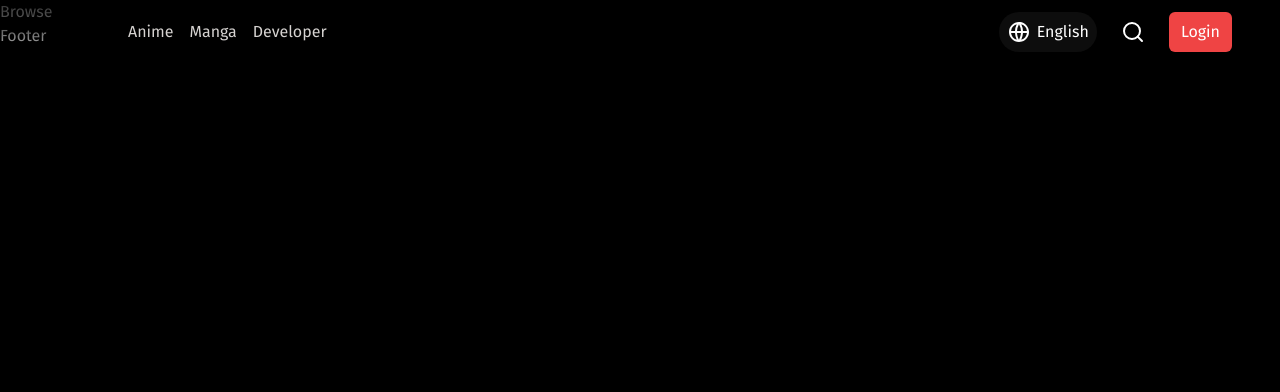
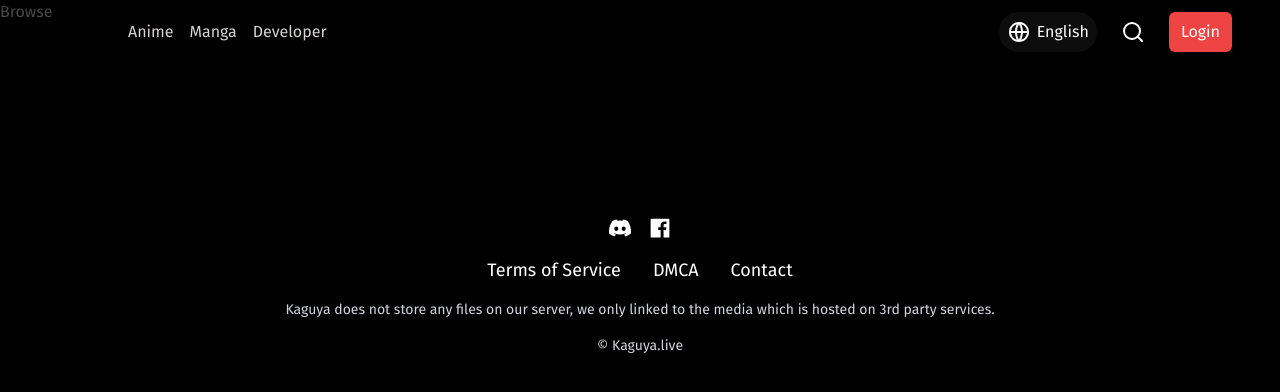
Before and after one commit to khaihoan-se/Akame, a Next.js app: page /browse in a window 1280 px wide. Shown: the top 392 px of the page. Built offline with nearby package versions, Linux system fonts and the light colour scheme.

Commit message:
🚂 Footer 🚂

```diff
--- a/src/components/partials/Footer.tsx
+++ b/src/components/partials/Footer.tsx
@@ -1,9 +1,48 @@
 import React from 'react'
+import Logo from '../shared/Logo'
+import { DISCORD_URL, FACEBOOK_URL } from "@/constants";
+import { AiFillFacebook } from "react-icons/ai";
+import { FaDiscord } from "react-icons/fa";
+import Link from 'next/link'
+interface FooterItemProps {
+  Icon: React.ComponentType<any>;
+  href: string;
+}
 
 const Footer = () => {
   return (
-    <div>Footer</div>
+    <div className='w-full flex flex-col items-center justify-center px-4 md:px-12 py-16 space-y-4'>
+      <Logo className='w-28 h-28' />
+      <div className="flex items-center space-x-4">
+        <ContactItem href={DISCORD_URL} Icon={FaDiscord} />
+        <ContactItem href={FACEBOOK_URL} Icon={AiFillFacebook} />
+      </div>
+      <div className="flex items-center space-x-8 text-center">
+        <Link href="/tos">
+          <p className="text-lg">Terms of Service</p>
+        </Link>
+
+        <Link href="/dmca">
+          <p className="text-lg">DMCA</p>
+        </Link>
+
+        <Link href="/contact">
+          <p className="text-lg">Contact</p>
+        </Link>
+      </div>
+      <p className="text-sm text-gray-300 text-center">Kaguya does not store any files on our server, we only linked to the media which is hosted on 3rd party services.</p>
+
+      <p className="text-sm text-gray-300 text-center">© Kaguya.live</p>
+    </div>
   )
 }
 
+const ContactItem: React.FC<FooterItemProps> = ({ Icon, href }) => {
+  return (
+    <a href={href} target="_blank" rel="noreferrer">
+      <Icon className="w-6 h-6 hover:text-primary-500 transition duration-300" />
+    </a>
+  );
+};
+
 export default Footer
--- a/src/components/partials/Header.tsx
+++ b/src/components/partials/Header.tsx
@@ -20,8 +20,6 @@ const Header: React.FC = () => {
     const searchUrl = router.asPath.includes("manga")
     ? "/browse?type=manga"
     : "/browse?type=anime";
-
-    console.log(router);
 
     const [ istop, setIstop ] = useState<boolean>(false);
 
--- a/src/pages/anime/details/[...params].tsx
+++ b/src/pages/anime/details/[...params].tsx
@@ -220,7 +220,7 @@ const DetailsPage: React.FC<DetailsProps> = ({
                   value={data.status}
                 />
                 <InfoItem
-                  title="age_rated"
+                  title="Age rated"
                   value={data.isAdult ? "18+" : ""}
                 />
 
--- a/src/pages/manga/details/[...params].tsx
+++ b/src/pages/manga/details/[...params].tsx
@@ -191,7 +191,7 @@ const DetailsPage: React.FC<DetailsPageProps> = ({
                                 value={data.status}
                                 />
                                 <InfoItem
-                                title="age_rated"
+                                title="Age rated"
                                 value={data.isAdult ? "18+" : ""}
                                 />
                             </div>
```
